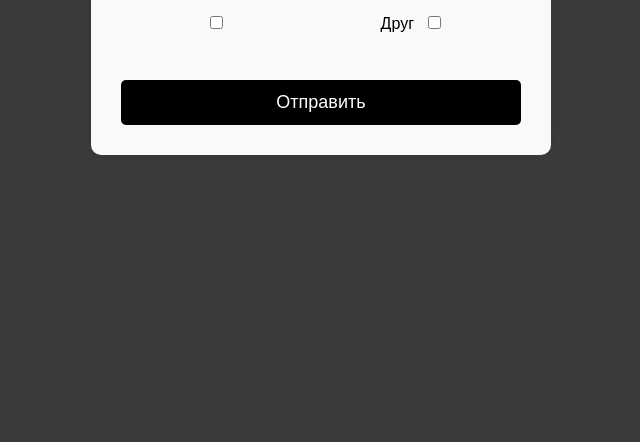
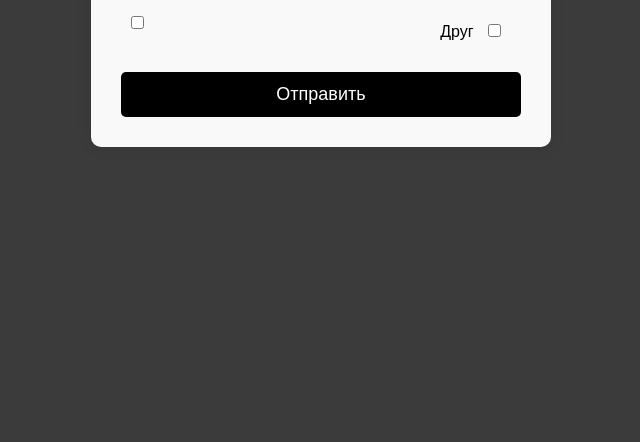
Before and after one commit to LexusQr/CheckIn, a plain HTML site: page index.html in a window 1280 px wide. Shown: the part 398-840 px from the top of the page, without its empty margins (319-959 px from the left). Drawn offline with Linux system fonts and the light colour scheme.

Commit message:
Update index.html

```diff
--- a/index.html
+++ b/index.html
@@ -112,14 +112,17 @@
     <div class="container">
         <h1>Добро пожаловать!</h1>
         <div id="guest-info" class="checkbox-group">
+            <input type="checkbox" id="guest-checkbox">
+            <div>
                 <label>
-                <p id="guest-name"><input type="checkbox" id="guest-checkbox"></p>
+                <p id="guest-name"></p>
 
                 </label>
                 <label>
                     Друг
                     <input type="checkbox" id="friend-checkbox">
                 </label>
+            </div>
         </div>
         <button id="submit-btn">Отправить</button>
     </div>
```
Lines whose indentation alone changed are shown as unchanged.
